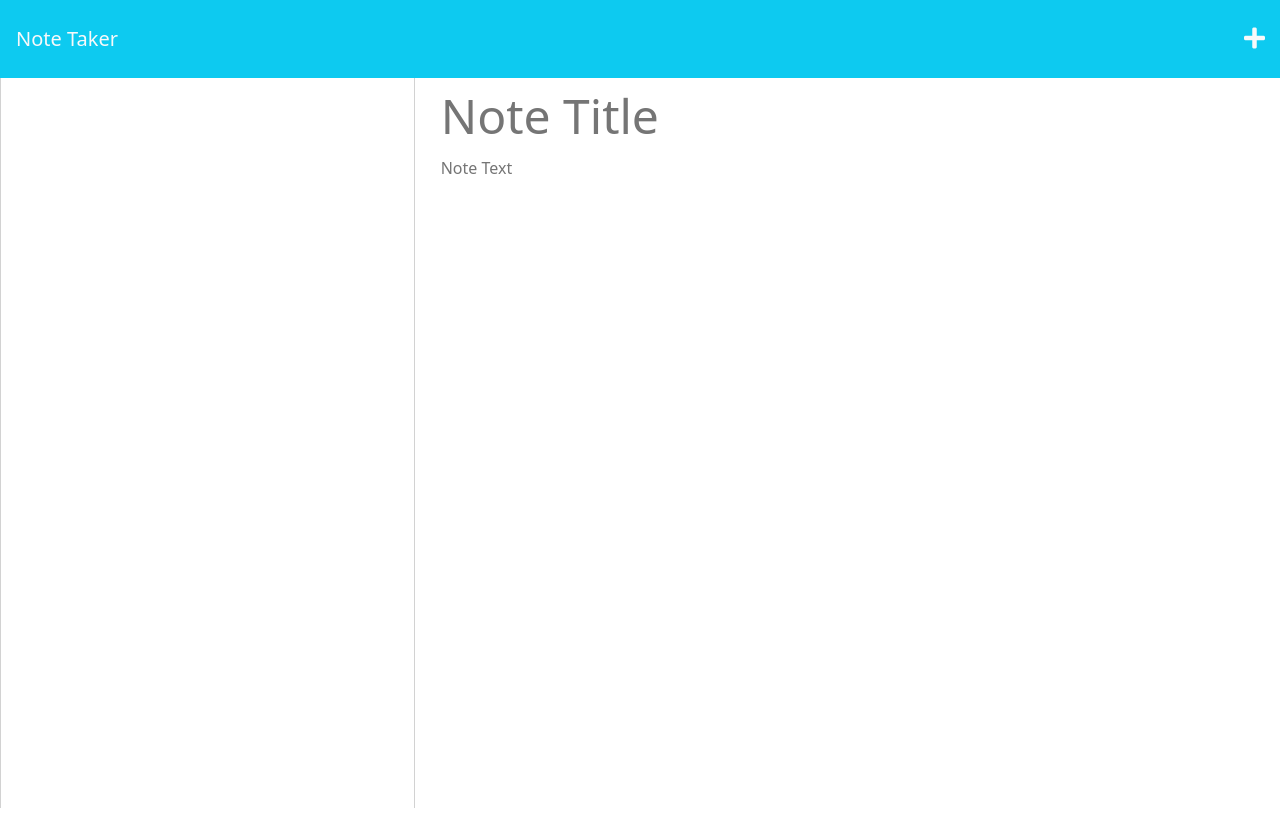
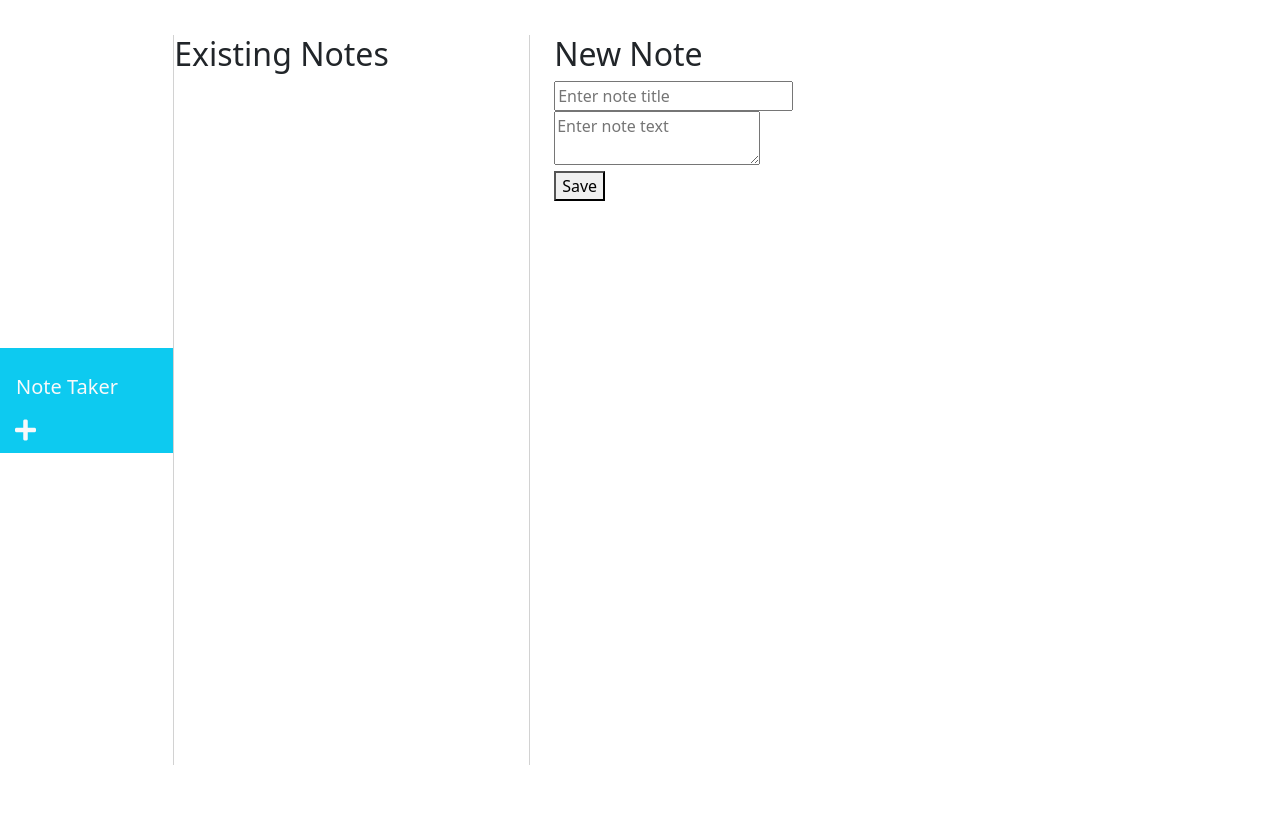
Before and after one commit to kaylonm17/module-11-notetaker, a website: page public/notes.html in a window 1280 px wide. Drawn offline with nearby package versions, Linux system fonts and the light colour scheme; no server answers.

Commit message:
tweaked notes.html

```diff
--- a/public/assets/css/styles.css
+++ b/public/assets/css/styles.css
@@ -76,3 +76,14 @@ body {
   padding: 20px;
   cursor: pointer;
 }
+
+body {
+  display: flex;
+  justify-content: center;
+  align-items: center;
+  height: 100vh;
+}
+
+.new-note {
+  width: 80%; /* adjust the width as needed */
+}
--- a/public/notes.html
+++ b/public/notes.html
@@ -4,7 +4,7 @@
     <meta charset="UTF-8" />
     <meta name="viewport" content="width=device-width, initial-scale=1.0" />
     <meta http-equiv="X-UA-Compatible" content="ie=edge" />
-    <title>Note Taker</title>
+    <title>Notes</title>
     <link href="https://cdn.jsdelivr.net/npm/bootstrap@5.2.3/dist/css/bootstrap.min.css" rel="stylesheet" integrity="sha384-rbsA2VBKQhggwzxH7pPCaAqO46MgnOM80zW1RWuH61DGLwZJEdK2Kadq2F9CUG65" crossorigin="anonymous" />
     <link
       rel="stylesheet"
@@ -17,7 +17,7 @@
 
   <body>
     <nav class="navbar bg-info">
-      <a class="navbar-brand text-light p-3" href="/">Note Taker </a>
+      <a class="navbar-brand text-light p-3" href="/public/index.html">Note Taker </a>
       <div class="icons">
         <i class="fas fa-save text-light save-note"></i>
         <i class="fas fa-plus text-light new-note"></i>
@@ -27,20 +27,27 @@
       <div class="row">
         <div class="col-4 list-container">
           <div class="card">
+            <div>
+              <h2>Existing Notes</h2>
+              <ul id="notesList">
+                <!-- Existing notes will be added here dynamically using JavaScript -->
+              </ul>
+            </div>
             <ul class="list-group"></ul>
           </div>
         </div>
         <div class="col-8">
-          <input
-            class="note-title"
-            placeholder="Note Title"
-            maxlength="28"
-            type="text"
-          />
-          <textarea class="note-textarea" placeholder="Note Text"></textarea>
+          <div class="new-note" id="new-note">
+            <h2>New Note</h2>
+            <input type="text" id="noteTitle" placeholder="Enter note title"><br>
+            <textarea id="noteText" placeholder="Enter note text"></textarea><br>
+            <button id="saveButton">Save</button>
+          </div>
         </div>
       </div>
     </div>
     <script src="/assets/js/index.js"></script>
+    <script src="notes.js"></script>
+
   </body>
 </html>
```
Also changed, not shown: public/index.html (+3 -22 lines).
